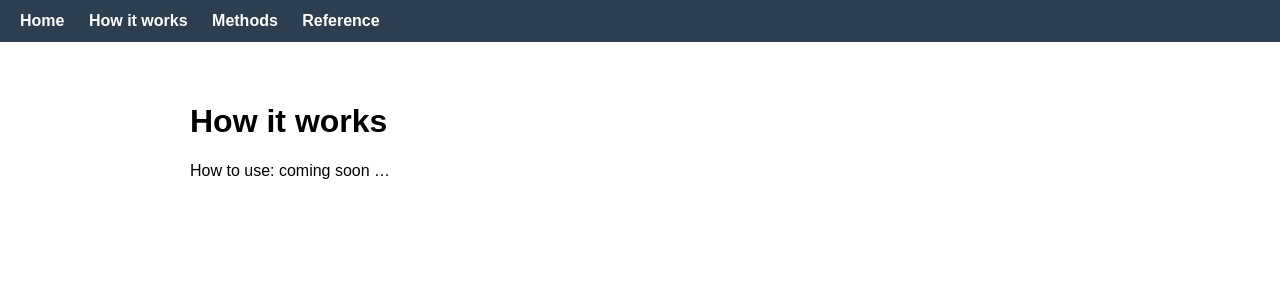
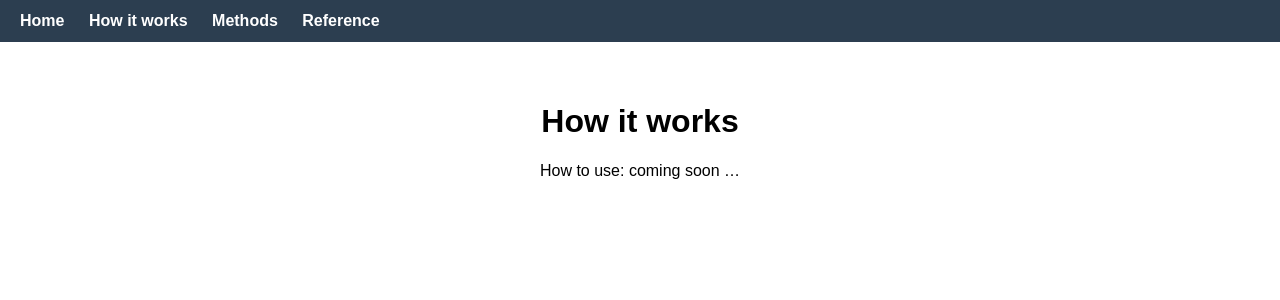
Before and after one commit to JoaoAlirio/geemod, a Jekyll site: the page built from how-it-works.md, in a window 1280 px wide. Shown: the top 300 px of the page. Built offline with Jekyll 4.4.1, drawn with Linux system fonts in a browser that asks for light colours.

Commit message:
Modify padding and margin in default layout
Adjust main padding and margin for better layout.

```diff
--- a/_layouts/default.html
+++ b/_layouts/default.html
@@ -24,9 +24,10 @@
       text-decoration: underline;
     }
     main {
-      padding: 40px;
+      padding: 40px 20px;
       max-width: 900px;
-      margin: auto;
+      margin: 0 auto;
+      text-align: center;
     }
   </style>
 </head>
```
